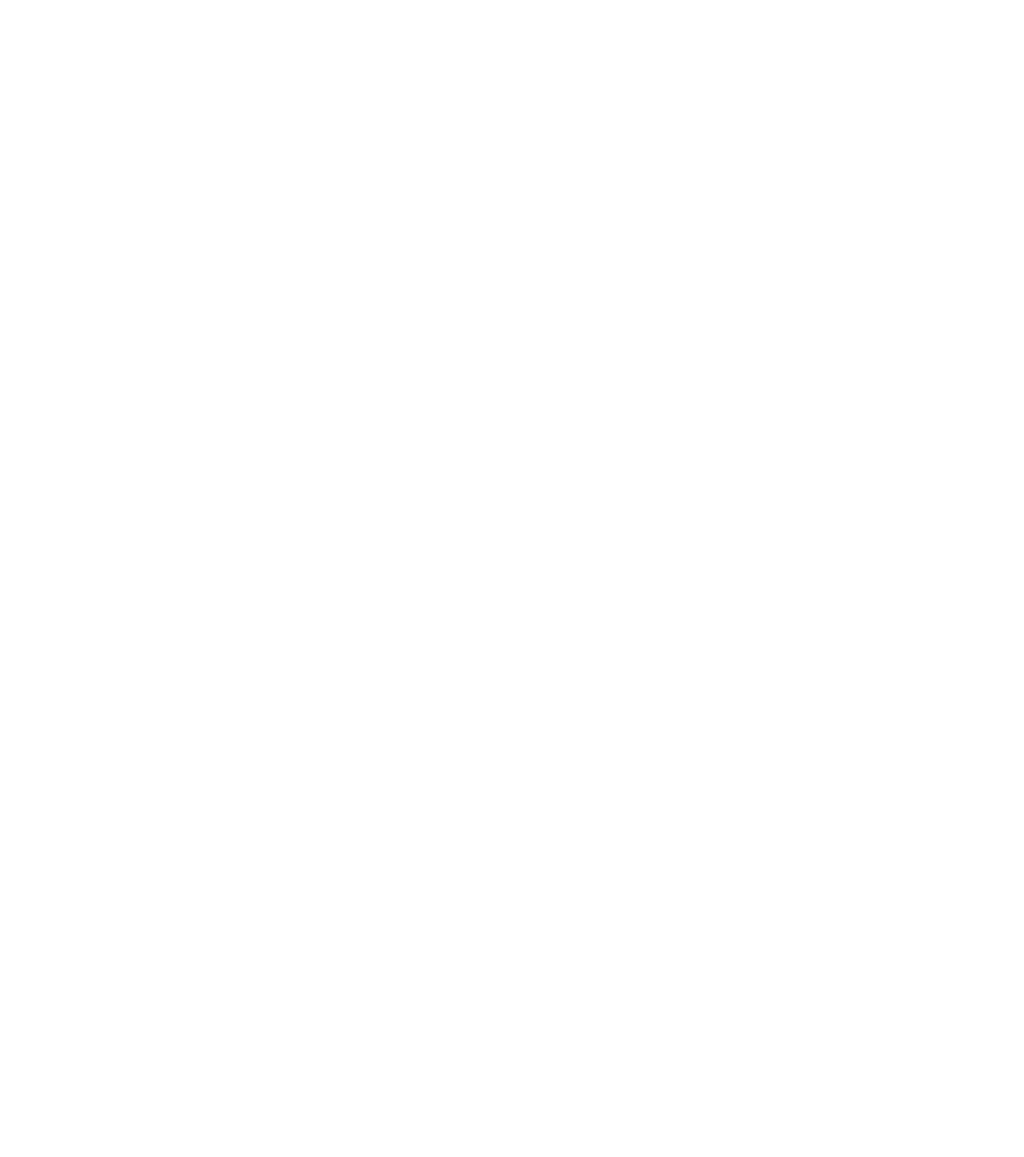
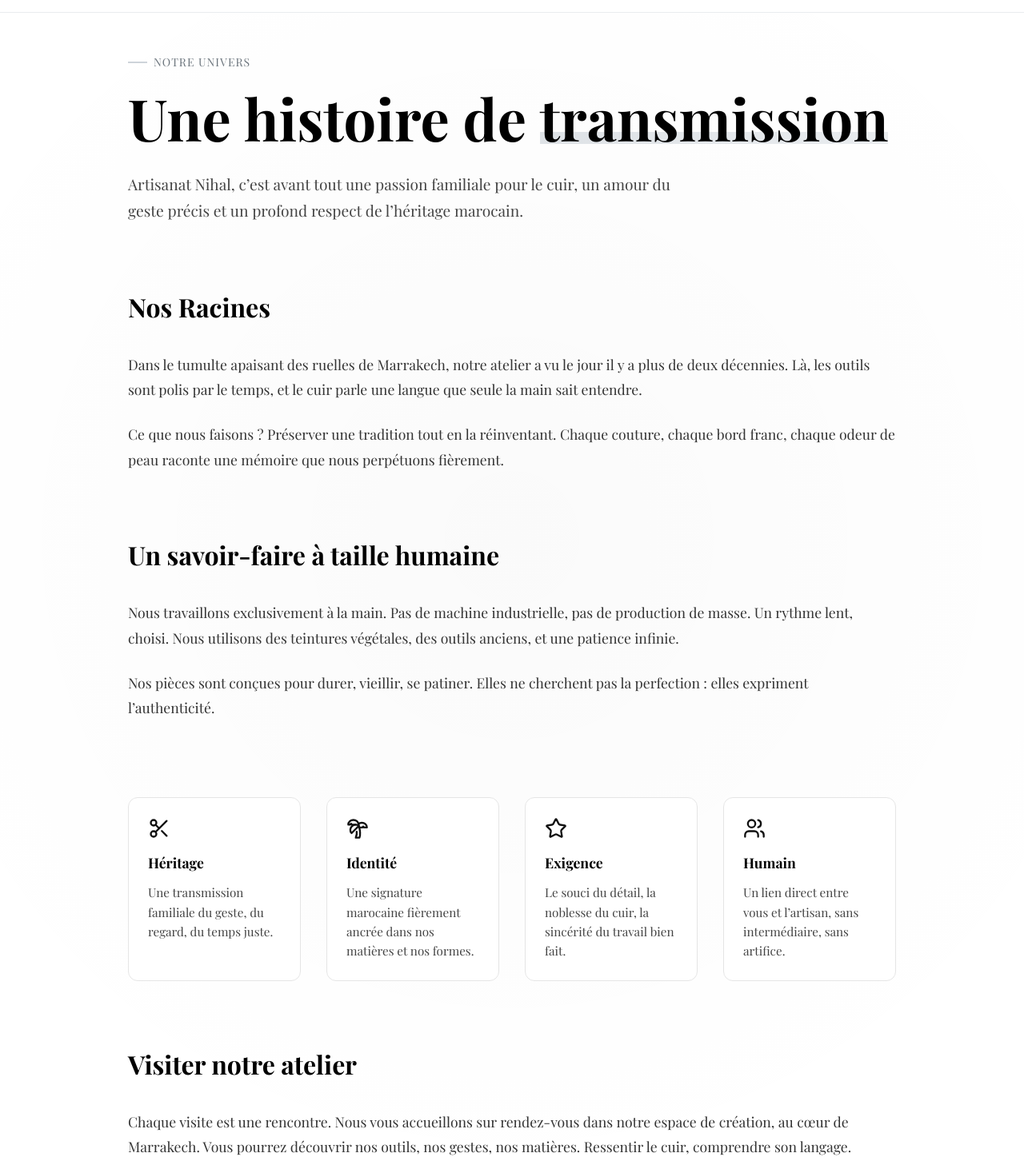
Before and after one commit to MarrakchiKid/artisanat-nihal, a Next.js app: page /about in a window 1280 px wide. Shown: the part 63-1510 px from the top of the page at 80% size. Before the commit the page ends 800 px from the top, so only its background shows below. Built offline with nearby package versions, Linux system fonts and the light colour scheme.

Commit message:
Ajout de la page à propos

```diff
--- a/src/app/about/page.tsx
+++ b/src/app/about/page.tsx
@@ -1,3 +1,88 @@
+"use client";
+
+import Footer from "@/components/footer";
+import Header from "@/components/header";
+import styles from "@/styles/aboutpage.module.css";
+import { Scissors, Star, Palmtree, Users, Award } from "lucide-react";
+
 export default function AboutPage() {
-  return <div>About us</div>;
+  return (
+    <>
+    <Header />
+    <section className={styles.aboutSection}>
+      <div className={styles.aboutContainer}>
+
+        <div className={styles.heroSection}>
+          <span className={styles.badge}>Notre Univers</span>
+          <h1 className={styles.title}>
+            Une histoire de <span className={styles.highlight}>transmission</span>
+          </h1>
+          <p className={styles.subtitle}>
+            Artisanat Nihal, c’est avant tout une passion familiale pour le cuir, un amour du geste précis et un profond respect de l’héritage marocain.
+          </p>
+        </div>
+
+        <div className={styles.sectionBlock}>
+          <h2 className={styles.sectionTitle}>Nos Racines</h2>
+          <p>
+            Dans le tumulte apaisant des ruelles de Marrakech, notre atelier a vu le jour il y a plus de deux décennies. Là, les outils sont polis par le temps, et le cuir parle une langue que seule la main sait entendre.
+          </p>
+          <p>
+            Ce que nous faisons ? Préserver une tradition tout en la réinventant. Chaque couture, chaque bord franc, chaque odeur de peau raconte une mémoire que nous perpétuons fièrement.
+          </p>
+        </div>
+
+        <div className={styles.sectionBlock}>
+          <h2 className={styles.sectionTitle}>Un savoir-faire à taille humaine</h2>
+          <p>
+            Nous travaillons exclusivement à la main. Pas de machine industrielle, pas de production de masse. Un rythme lent, choisi. Nous utilisons des teintures végétales, des outils anciens, et une patience infinie.
+          </p>
+          <p>
+            Nos pièces sont conçues pour durer, vieillir, se patiner. Elles ne cherchent pas la perfection : elles expriment l’authenticité.
+          </p>
+        </div>
+
+        <div className={styles.valuesGrid}>
+          <div className={styles.valueItem}>
+            <Scissors className={styles.icon} />
+            <h3>Héritage</h3>
+            <p>Une transmission familiale du geste, du regard, du temps juste.</p>
+          </div>
+          <div className={styles.valueItem}>
+            <Palmtree className={styles.icon} />
+            <h3>Identité</h3>
+            <p>Une signature marocaine fièrement ancrée dans nos matières et nos formes.</p>
+          </div>
+          <div className={styles.valueItem}>
+            <Star className={styles.icon} />
+            <h3>Exigence</h3>
+            <p>Le souci du détail, la noblesse du cuir, la sincérité du travail bien fait.</p>
+          </div>
+          <div className={styles.valueItem}>
+            <Users className={styles.icon} />
+            <h3>Humain</h3>
+            <p>Un lien direct entre vous et l’artisan, sans intermédiaire, sans artifice.</p>
+          </div>
+        </div>
+
+        <div className={styles.sectionBlock}>
+          <h2 className={styles.sectionTitle}>Visiter notre atelier</h2>
+          <p>
+            Chaque visite est une rencontre. Nous vous accueillons sur rendez-vous dans notre espace de création, au cœur de Marrakech. Vous pourrez découvrir nos outils, nos gestes, nos matières. Ressentir le cuir, comprendre son langage.
+          </p>
+          <p>
+            Nous croyons que l’artisanat n’est pas un produit, mais une expérience partagée.
+          </p>
+        </div>
+
+        <div className={styles.closingText}>
+          <p>
+            Artisanat Nihal, c’est une invitation à ralentir. À regarder, à toucher, à ressentir. C’est un hommage vivant aux choses simples, durables, vraies.
+          </p>
+        </div>
+      </div>
+    </section>
+    <Footer />
+    </>
+  );
 }
--- a/src/app/contact/page.tsx
+++ b/src/app/contact/page.tsx
@@ -16,7 +16,6 @@
   const handleSubmit = (e: { preventDefault: () => void; }) => {
     e.preventDefault();
     console.log('Form submitted:', formData);
-    // Animation de succès
     setFormData({ name: '', email: '', message: '' });
   };
 
--- /dev/null
+++ b/src/styles/aboutpage.module.css
@@ -0,0 +1,214 @@
+.aboutSection {
+  color: #111;
+  padding: 8rem 2rem;
+  position: relative;
+  overflow-x: hidden;
+}
+
+.aboutSection::before {
+  content: "";
+  position: absolute;
+  top: -10%;
+  left: -10%;
+  width: 120%;
+  height: 100%;
+  background: radial-gradient(circle at center, rgba(0,0,0,0.02), transparent 70%);
+  z-index: 0;
+}
+
+.aboutContainer {
+  position: relative;
+  z-index: 1;
+  max-width: 960px;
+  margin: 0 auto;
+  display: flex;
+  flex-direction: column;
+  gap: 5rem;
+}
+
+.badge {
+  display: inline-block;
+  color: var(--gray-600);
+  font-size: 0.875rem;
+  font-weight: 500;
+  text-transform: uppercase;
+  letter-spacing: 1px;
+  margin-bottom: 1rem;
+  position: relative;
+  padding-left: 2rem;
+}
+
+.badge::before {
+  content: '';
+  position: absolute;
+  left: 0;
+  top: 50%;
+  transform: translateY(-50%);
+  width: 1.5rem;
+  height: 2px;
+  background: var(--gray-400);
+}
+
+.title {
+  font-family: 'Playfair Display', serif;
+  font-size: clamp(2.5rem, 6vw, 4.5rem);
+  font-weight: 700;
+  line-height: 1.2;
+  color: #000;
+  margin-bottom: 1.5rem;
+}
+
+.highlight {
+  position: relative;
+  display: inline-block;
+}
+
+.highlight::after {
+  content: '';
+  position: absolute;
+  left: 0;
+  bottom: 0.15em;
+  width: 100%;
+  height: 0.2em;
+  background: linear-gradient(90deg, var(--gray-300), var(--gray-200));
+  z-index: -1;
+  animation: highlightExpand 1s ease 0.8s both;
+}
+
+.subtitle {
+  font-size: 1.2rem;
+  line-height: 1.7;
+  color: #444;
+  max-width: 700px;
+  animation: fadeInUp 0.8s ease both;
+}
+
+.sectionBlock {
+  display: flex;
+  flex-direction: column;
+  gap: 1.5rem;
+  animation: fadeInUp 1s ease both;
+}
+
+.sectionTitle {
+  font-size: 2rem;
+  font-weight: 600;
+  margin-bottom: 0.5rem;
+  color: #000;
+  font-family: 'Playfair Display', serif;
+}
+
+.sectionBlock p {
+  font-size: 1.1rem;
+  line-height: 1.8;
+  color: #333;
+}
+
+.valuesGrid {
+  display: grid;
+  grid-template-columns: repeat(auto-fit, minmax(200px, 1fr));
+  gap: 2rem;
+  margin-top: 1rem;
+  animation: fadeInUp 1.2s ease both;
+}
+
+.valueItem {
+  display: flex;
+  flex-direction: column;
+  gap: 0.5rem;
+  align-items: flex-start;
+  background: #fff;
+  padding: 1.5rem;
+  border-radius: 12px;
+  border: 1px solid #e5e5e5;
+  transition: transform 0.3s ease, box-shadow 0.3s ease;
+  position: relative;
+  overflow: hidden;
+}
+
+.valueItem:hover {
+  transform: translateY(-4px);
+  box-shadow: 0 10px 30px rgba(0,0,0,0.05);
+}
+
+.icon {
+  width: 28px;
+  height: 28px;
+  color: #111;
+}
+
+.valueItem h3 {
+  font-size: 1.1rem;
+  font-weight: 600;
+  color: #000;
+  margin: 0.5rem 0 0.25rem;
+}
+
+.valueItem p {
+  font-size: 0.95rem;
+  color: #444;
+  line-height: 1.6;
+}
+
+.closingText p {
+  font-size: 1.1rem;
+  font-style: italic;
+  line-height: 1.8;
+  color: #333;
+  text-align: center;
+  animation: fadeInUp 1.4s ease both;
+}
+
+@keyframes fadeInUp {
+  from {
+    opacity: 0;
+    transform: translateY(30px);
+  }
+  to {
+    opacity: 1;
+    transform: translateY(0);
+  }
+}
+
+@media (max-width: 768px) {
+  .aboutSection {
+    padding: 5rem 1rem;
+  }
+
+  .title {
+    font-size: 2.5rem;
+  }
+
+  .sectionTitle {
+    font-size: 1.6rem;
+  }
+
+  .valuesGrid {
+    grid-template-columns: 1fr;
+  }
+}
+
+@keyframes highlightExpand {
+  from {
+    width: 0;
+  }
+  to {
+    width: 100%;
+  }
+}
+
+@media (max-width: 480px) {
+  .title {
+    font-size: 2rem;
+  }
+
+  .sectionBlock p,
+  .subtitle,
+  .closingText p {
+    font-size: 1rem;
+  }
+
+  .valueItem {
+    padding: 1.25rem;
+  }
+}
--- a/src/styles/contact.module.css
+++ b/src/styles/contact.module.css
@@ -4,7 +4,6 @@
   align-items: center;
   position: relative;
   padding: 8rem 2rem 4rem;
-  background: var(--gray-100);
 }
 
 .contactContainer {
@@ -271,7 +270,6 @@
   box-shadow: 0 10px 30px rgba(0, 0, 0, 0.2);
 }
 
-/* Animations */
 @keyframes slideInLeft {
   from {
     opacity: 0;
@@ -314,7 +312,6 @@
   }
 }
 
-/* Responsive */
 @media (max-width: 768px) {
   .contactSection {
     padding: 6rem 1rem 3rem;
```
